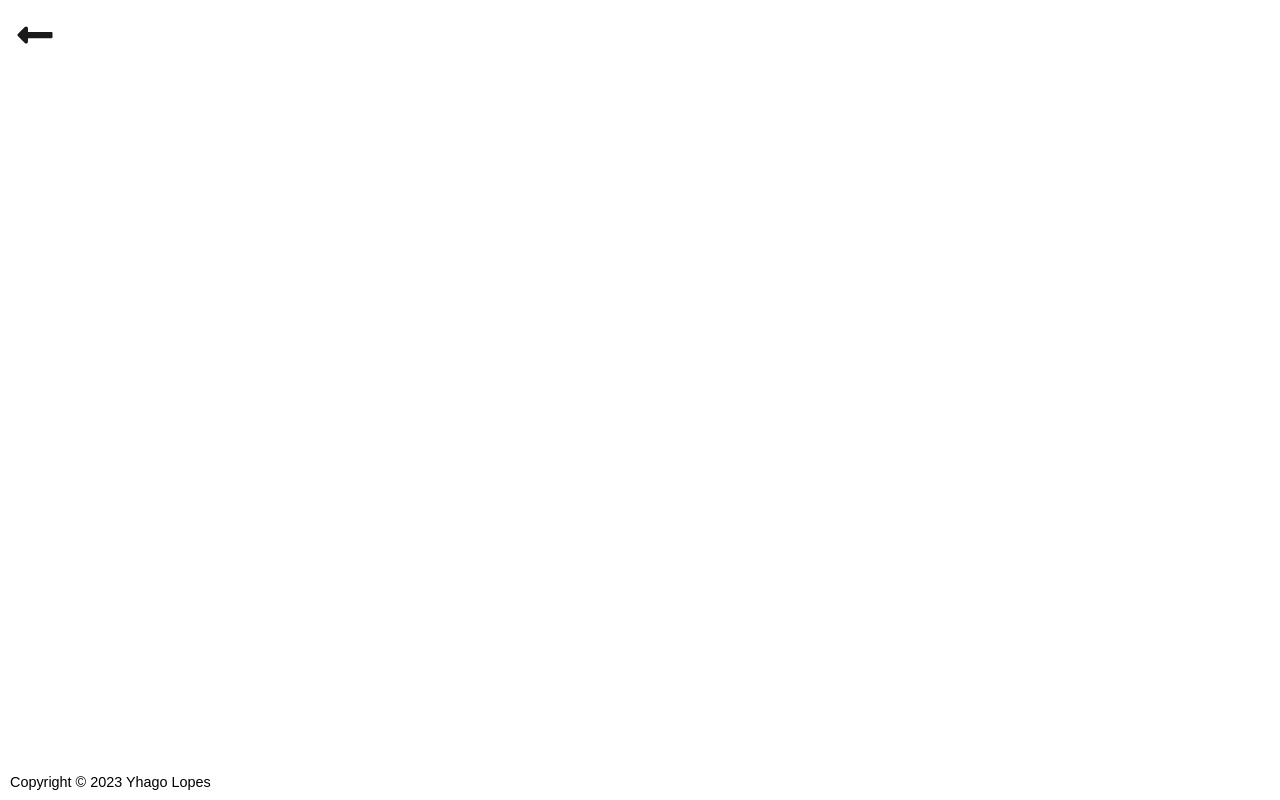
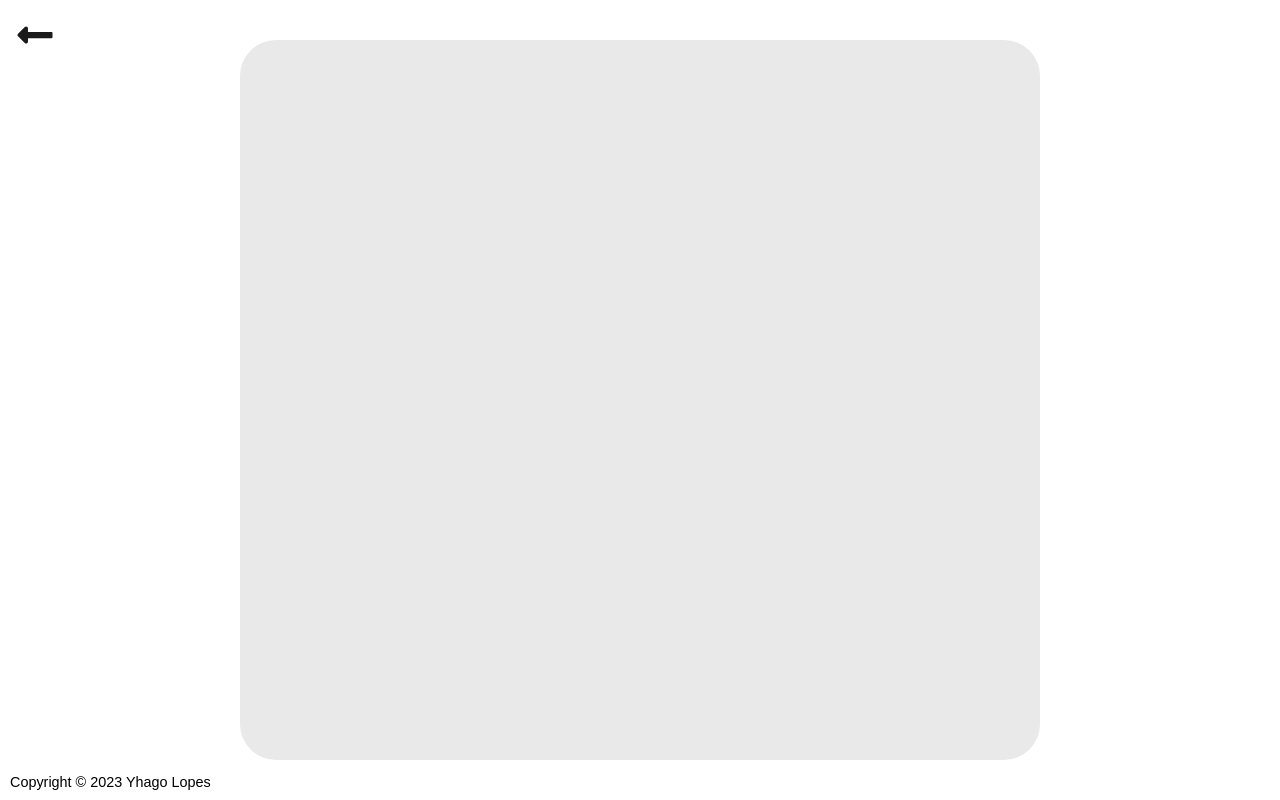
Before and after one commit to yhagolopes/LogIn_Page, a React (Vite) app: page /account in a window 1280 px wide. Built offline with nearby package versions, Linux system fonts and the light colour scheme; a web font is replaced by a local one.

Commit message:
Add account design

```diff
--- a/src/pages/Account.tsx
+++ b/src/pages/Account.tsx
@@ -2,7 +2,10 @@ import styled from "styled-components";
 
 import { CenterDiv } from "../global-css";
 
-const Container = styled(CenterDiv)``;
+const Container = styled(CenterDiv)`
+  min-height: 90%;
+  width: 50rem;
+`;
 
 export const Account = () => {
   return <Container></Container>;
```
Also changed, not shown: designs/account.png (added), 1 other file (tests, documents, lock files or other folders).
